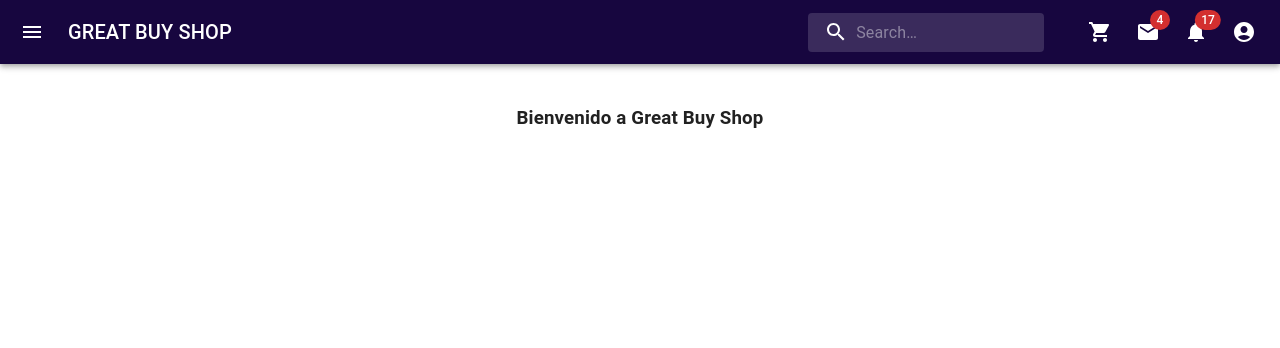
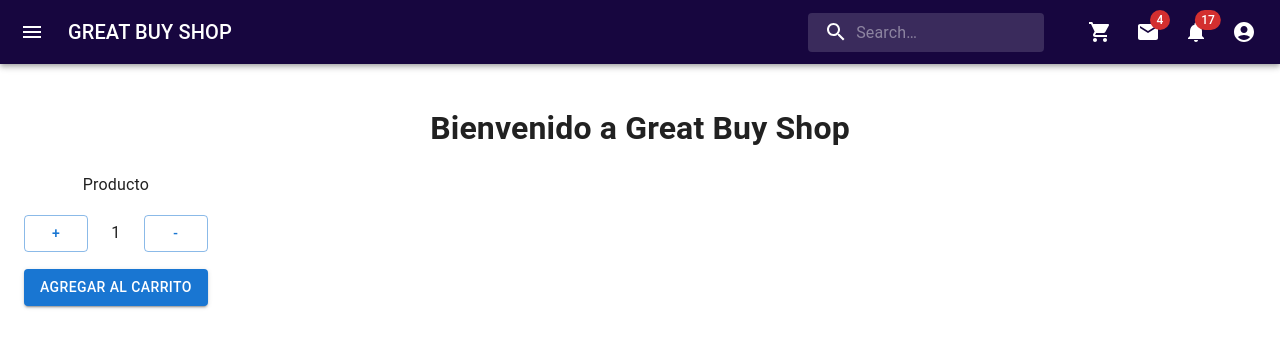
Before and after one commit to tamaracacheri/reporeact, a React (Create React App) app: page / in a window 1280 px wide. Shown: the top 348 px of the page. Built offline with nearby package versions, Linux system fonts and the light colour scheme.

Commit message:
Add item count

```diff
--- a/src/App.js
+++ b/src/App.js
@@ -4,7 +4,7 @@ import ItemListContainer from './components/itemList/itemListContainer';
 
 function App() {
   return (
-    <div className="App">
+    <div>
       <NavBar/>
       <ItemListContainer title="Bienvenido a Great Buy Shop"/>
     </div>
--- /dev/null
+++ b/src/components/itemCount.jsx
@@ -0,0 +1,42 @@
+import { useState } from "react";
+import Button from '@mui/material/Button';
+
+const ItemCount = ({stock, initial}) => {
+
+    const [count, setCount] = useState(initial);
+
+    const addItem = () => {
+        const newCount = count + 1;
+        if (newCount <= stock) {
+            setCount(newCount);
+        };
+    };
+
+    const quitItem = () => {
+        const newCount = count - 1;
+        if (newCount >= initial) {
+            setCount(newCount);
+        };
+    };
+
+    const onAdd = () => {
+        const message =  `Add ${count} item`;
+        (count === 1) ? alert(message) : alert(`${message}s`);
+    };
+
+    return (
+        <>
+            <div className="card-item">
+                <p className="card-title">Producto</p>
+                <div className="card-body">
+                    <Button variant="outlined" onClick={addItem}>+</Button>
+                    <p>{count}</p>
+                    <Button variant="outlined" onClick={quitItem}>-</Button>
+                </div>
+                <Button variant="contained" onClick={onAdd}>Agregar al carrito</Button>
+            </div>
+        </>
+    )
+};
+
+export default ItemCount;
--- a/src/components/itemList/itemListContainer.jsx
+++ b/src/components/itemList/itemListContainer.jsx
@@ -1,4 +1,5 @@
 import { Container, Box } from '@mui/material';
+import ItemCount from '../itemCount';
 
 const ItemListContainer = ({ title }) => {
     return (
@@ -8,9 +9,9 @@ const ItemListContainer = ({ title }) => {
                     mx: 'auto',
                     marginTop: 5,
                     textAlign: 'center'
-                }}
-            >
-                <h3>{title}</h3>
+                }}>
+                <h1>{title}</h1>
+                <ItemCount stock={5} initial={1}/>
             </Box>
         </Container>
     );
--- a/src/index.css
+++ b/src/index.css
@@ -6,7 +6,6 @@ body {
   -webkit-font-smoothing: antialiased;
   -moz-osx-font-smoothing: grayscale;
 }
-
 code {
   font-family: source-code-pro, Menlo, Monaco, Consolas, 'Courier New',
     monospace;
@@ -14,3 +13,18 @@ code {
 .navBar {
   background-color: rgb(23, 6, 63);
 }
+.card-item {
+  display: flex;
+  flex-direction: column;
+  max-width: fit-content;
+}
+.card-title {
+  margin: 0;
+}
+.card-body {
+  display: flex;
+  flex-direction: row;
+  justify-content: space-between;
+  align-items: center;
+  margin: 0.5em 0;
+}
```
